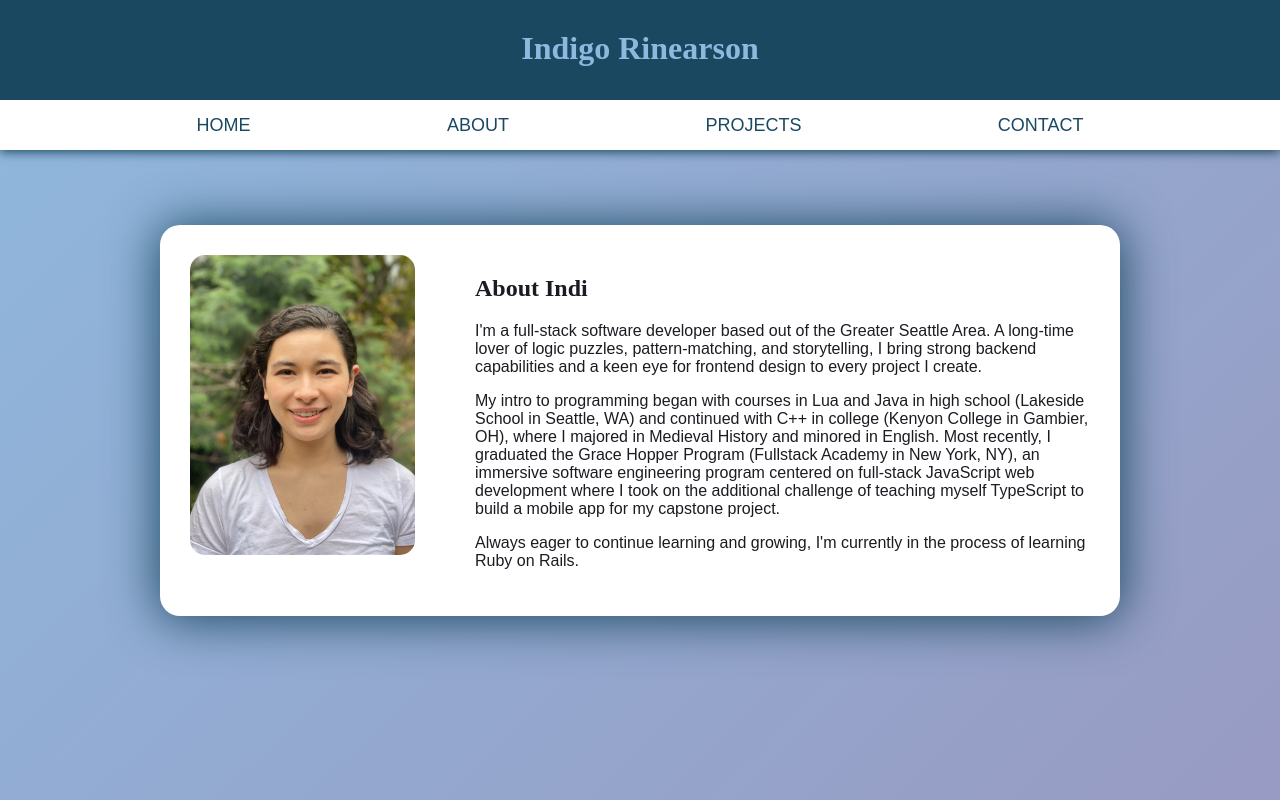
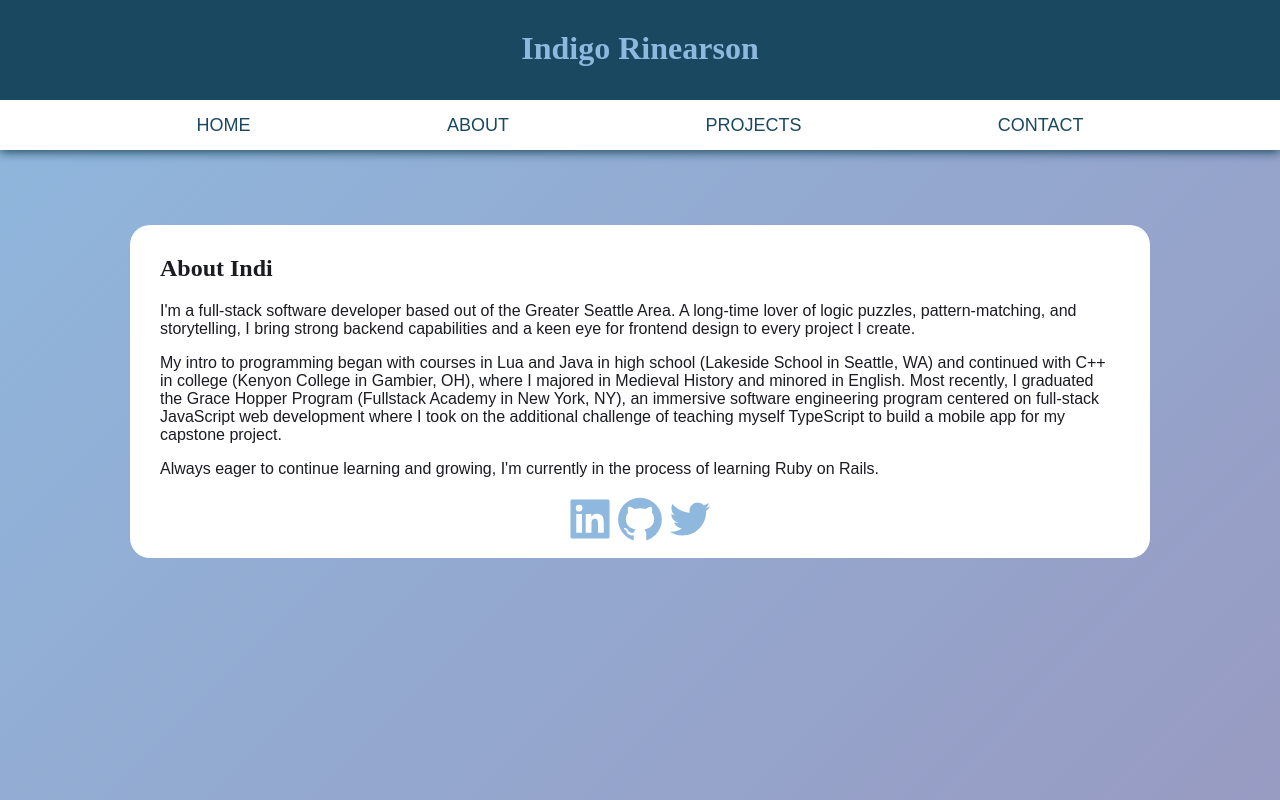
Before and after one commit to indi-rin/portfolio, a React (Create React App) app: page /about in a window 1280 px wide. Shown: the top 800 px of the page. Built offline with nearby package versions, Linux system fonts and the light colour scheme.

Commit message:
began redo of about page

```diff
--- a/src/components/About/About.style.ts
+++ b/src/components/About/About.style.ts
@@ -8,12 +8,7 @@ export const Container = styled.div`
   margin-top: 75px;
   text-align: center;
   border-radius: 20px;
-  display: flex;
-  box-shadow: 0px 2px 50px 2px ${colors.indigoDye};
-`;
-
-export const BioContainer = styled.div`
-  margin: 30px;
+  padding: 10px 30px 10px 30px;
 `;
 
 export const Name = styled.h2`
@@ -26,10 +21,3 @@ export const Bio = styled.p`
   text-align: left;
   color: ${colors.raisinBlack};
 `;
-
-export const ProfilePic = styled.img`
-  height: 300px;
-  width: auto;
-  margin: 30px;
-  border-radius: 15px;
-`;
--- a/src/components/About/About.tsx
+++ b/src/components/About/About.tsx
@@ -1,14 +1,18 @@
 import React, { FC } from "react";
-import { Container, BioContainer, ProfilePic, Name, Bio } from "./About.style";
+import { Container, Name, Bio } from "./About.style";
 import { Spacer } from "../../App.style";
+import {
+  AiFillLinkedin,
+  AiOutlineGithub,
+  AiOutlineTwitter,
+} from "react-icons/ai";
+import { colors } from "../../App.style";
 
 const About: FC = () => {
   return (
     <>
       <Spacer />
       <Container>
-        <ProfilePic src="profile.jpg" />
-        <BioContainer>
         <Name>About Indi</Name>
         <Bio>
           I'm a full-stack software developer based out of the Greater Seattle
@@ -30,7 +34,15 @@ const About: FC = () => {
           Always eager to continue learning and growing, I'm currently in the
           process of learning Ruby on Rails.
         </Bio>
-        </BioContainer>
+        <a href="https://www.linkedin.com/in/indigorinearson/">
+          <AiFillLinkedin color={colors.aero} size={50} />
+        </a>
+        <a href="https://github.com/indi-rin">
+          <AiOutlineGithub color={colors.aero} size={50} />
+        </a>
+        <a href="https://twitter.com/indi_rin">
+          <AiOutlineTwitter color={colors.aero} size={50} />
+        </a>
       </Container>
     </>
   );
--- a/src/components/Contact/Contact.style.ts
+++ b/src/components/Contact/Contact.style.ts
@@ -16,3 +16,9 @@ export const FormContent = styled.form`
 export const ContactInfo = styled.div`
   display: flex;
 `;
+
+export const ContactHeader = styled.h2`
+  font-family: Didot, serif;
+  font-weight: bold;
+  text-align: center;
+`;
--- a/src/components/Contact/Contact.tsx
+++ b/src/components/Contact/Contact.tsx
@@ -1,27 +1,56 @@
-import React, { FC } from "react";
+import React, { FC, useRef } from "react";
+import emailjs from "@emailjs/browser";
 import {
-  AiFillLinkedin,
-  AiOutlineGithub,
-  AiOutlineTwitter,
-} from "react-icons/ai";
+  FormBox,
+  FormContent,
+  ContactInfo,
+  ContactHeader,
+} from "./Contact.style";
 import { Spacer } from "../../App.style";
-import ContactForm from "./ContactForm";
 
 const Contact: FC = () => {
+  const form = useRef<HTMLFormElement | null>(null);
+
+  const sendEmail = (e: any) => {
+    e.preventDefault();
+
+    if (form.current) {
+      emailjs
+        .sendForm(
+          "service_wpajelr",
+          "contact_form",
+          form.current,
+          "user_TMC5q1DawDHn5Jcqfr0vQ"
+        )
+        .then(
+          (result) => {
+            console.log(result.text);
+          },
+          (error) => {
+            console.log(error.text);
+          }
+        );
+      form.current.reset();
+    }
+  };
   return (
-    <div>
+    <>
       <Spacer />
-      <ContactForm />
-      <a href="https://www.linkedin.com/in/indigorinearson/">
-        <AiFillLinkedin color="white" size={50} />
-      </a>
-      <a href="https://github.com/indi-rin">
-        <AiOutlineGithub color="white" size={50} />
-      </a>
-      <a href="https://twitter.com/indi_rin">
-        <AiOutlineTwitter color="white" size={50} />
-      </a>
-    </div>
+      <FormBox>
+        <ContactHeader>Send Me a Message:</ContactHeader>
+        <FormContent ref={form} onSubmit={sendEmail}>
+          <ContactInfo>
+            <label>Name</label>
+            <input type="text" name="user_name" />
+            <label>Email</label>
+            <input type="email" name="user_email" />
+          </ContactInfo>
+          <label>Message</label>
+          <textarea name="message" />
+          <input type="submit" value="Send" />
+        </FormContent>
+      </FormBox>
+    </>
   );
 };
 
--- a/src/components/Contact/ContactForm.tsx
+++ /dev/null
@@ -1,48 +0,0 @@
-import React, { FC, useRef } from "react";
-import emailjs from "@emailjs/browser";
-import { FormBox, FormContent, ContactInfo } from "./Contact.style";
-
-const ContactForm: FC = () => {
-  const form = useRef<HTMLFormElement | null>(null);
-
-  const sendEmail = (e: any) => {
-    e.preventDefault();
-
-    if (form.current) {
-      emailjs
-        .sendForm(
-          "service_wpajelr",
-          "contact_form",
-          form.current,
-          "user_TMC5q1DawDHn5Jcqfr0vQ"
-        )
-        .then(
-          (result) => {
-            console.log(result.text);
-          },
-          (error) => {
-            console.log(error.text);
-          }
-        );
-      form.current.reset();
-    }
-  };
-  return (
-    <FormBox>
-      <h2>Send Me a Message:</h2>
-      <FormContent ref={form} onSubmit={sendEmail}>
-        <ContactInfo>
-          <label>Name</label>
-          <input type="text" name="user_name" />
-          <label>Email</label>
-          <input type="email" name="user_email" />
-        </ContactInfo>
-        <label>Message</label>
-        <textarea name="message" />
-        <input type="submit" value="Send" />
-      </FormContent>
-    </FormBox>
-  );
-};
-
-export default ContactForm;
```
Also changed, not shown: public/face.png (deleted), public/profile.jpg (deleted). Lines whose indentation alone changed are shown as unchanged.
